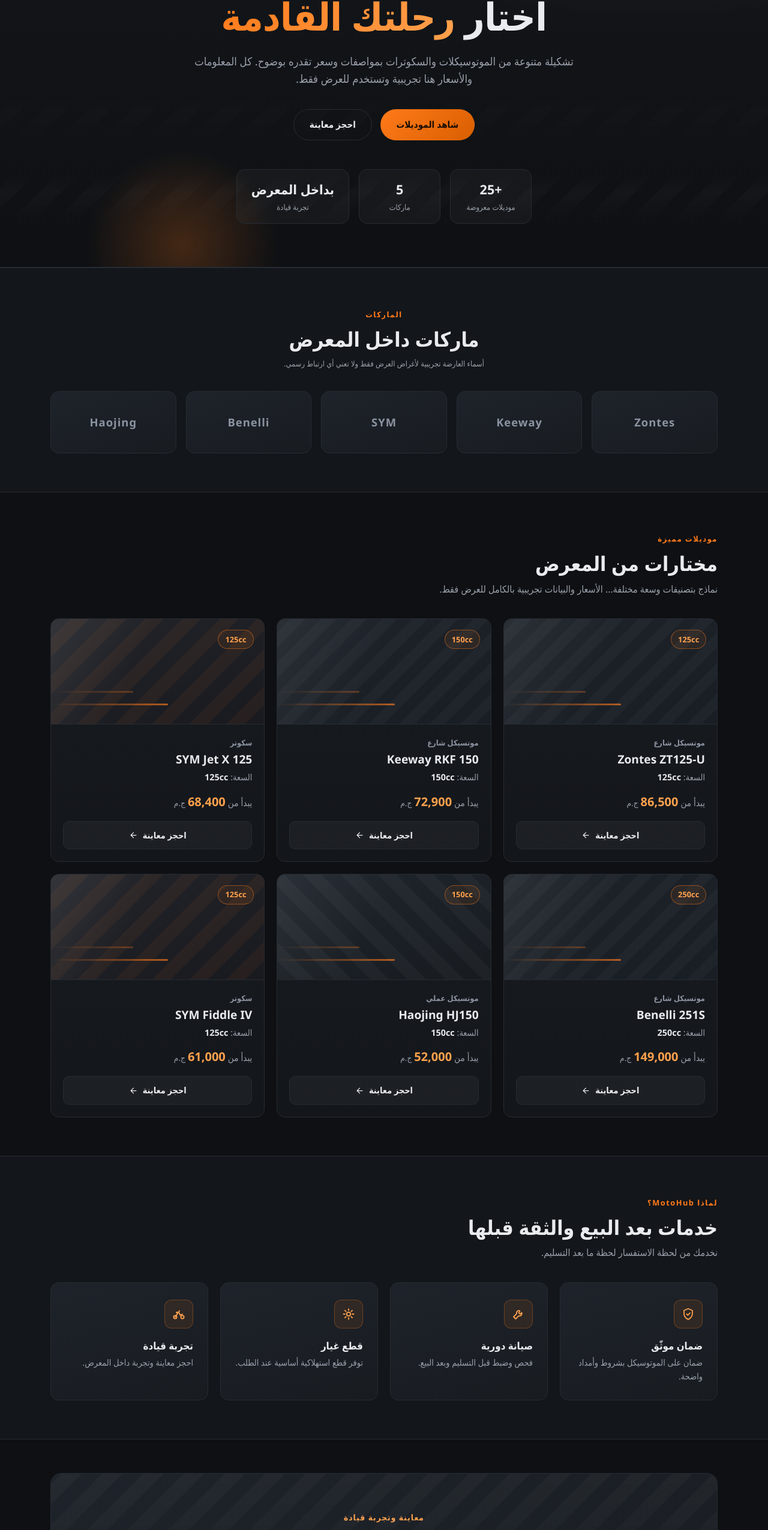
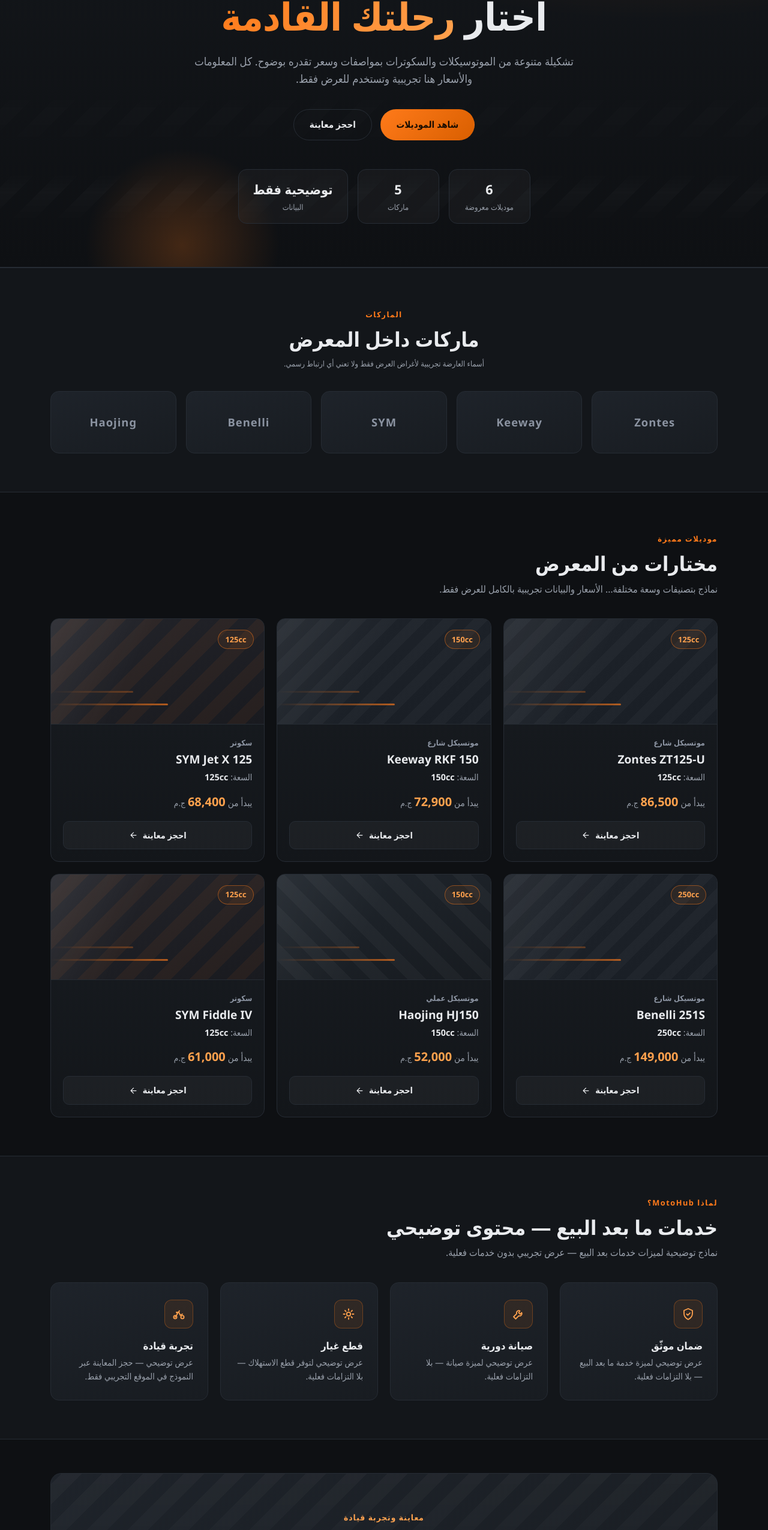
Before and after one commit to AhmeddSamii21/motohub-egypt, a React (Vite) app: page / in a window 1280 px wide. Shown: the part 208-2759 px from the top of the page at 60% size. Built offline with nearby package versions, Linux system fonts and the light colour scheme.

Commit message:
Fix demo copy inconsistencies across hero, features, CTA, and booking form

```diff
--- a/src/components/BookingForm.jsx
+++ b/src/components/BookingForm.jsx
@@ -109,7 +109,8 @@
           <p className="section-kicker">حجز معاينة</p>
           <h2 className="section-title">احجز معاينة في المعرض</h2>
           <p className="section-sub">
-            سجّل بياناتك وسيتواصل معك الفريق لتأكيد الموعد. (نموذج تجريبي ضمن بورتفوليو)
+            نموذج تجريبي ضمن بورتفوليو: عند الإرسال تُرسل بياناتك إلى ورقة Google
+            المرتبطة بهذا العرض — لا يتم تحديد أي موعد فعلًا.
           </p>
         </div>
 
@@ -210,13 +211,14 @@
             </button>
 
             <p className="disclaimer">
-              بياناتك تُرسل مباشرة لأرشيف الحجز الخاص بالمعرض وتُستخدم للتواصل بخصوص موعدك فقط.
+              نموذج تجريبي: إرسال النموذج يرسل البيانات التي أدخلتها إلى ورقة Google
+              المرتبطة بهذا العرض — البيانات للعرض التجريبي فقط.
             </p>
 
             <div aria-live="polite">
               {status === 'success' && (
                 <p className="form-msg form-msg-success" role="status">
-                  ✅ تم إرسال طلب الحجز بنجاح — هنتواصل معك قريب لتأكيد الرحلة.
+                  ✅ تم إرسال الطلب إلى ورقة Google المرتبطة بالعرض التجريبي.
                 </p>
               )}
               {status === 'error' && (
--- a/src/components/CTA.jsx
+++ b/src/components/CTA.jsx
@@ -7,10 +7,10 @@
         <div className="cta-panel">
           <div className="cta-decor" aria-hidden="true" />
           <p className="cta-kicker">معاينة وتجربة قيادة</p>
-          <h2 className="cta-title">حاتز رحلتك؟ احجز معاينة دلوقتي</h2>
+          <h2 className="cta-title">جاهز لرحلتك؟ احجز معاينة دلوقتي</h2>
           <p className="cta-sub">
-            سيب رقمك أو زور المعرض.. فريقنا هيوافيك ويحجزلك تجربة قيادة على الموديل اللي تختاره.
-            (نموذج تجريبي — لا يتم إرسال أي بيانات فعليًا)
+            جرّب نموذج الحجز في العرض: عند الضغط على إرسال تُرسل البيانات التي أدخلتها
+            إلى ورقة Google المرتبطة بهذا المشروع التجريبي — بدون أي حجز أو موعد فعلي.
           </p>
           <div className="cta-actions">
             <a href="#book" className="btn btn-primary">احجز معاينة</a>
--- a/src/components/Features.jsx
+++ b/src/components/Features.jsx
@@ -34,8 +34,10 @@
       <div className="container">
         <div className="section-head">
           <p className="section-kicker">لماذا MotoHub؟</p>
-          <h2 className="section-title">خدمات بعد البيع والثقة قبلها</h2>
-          <p className="section-sub">نخدمك من لحظة الاستفسار لحظة ما بعد التسليم.</p>
+          <h2 className="section-title">خدمات ما بعد البيع — محتوى توضيحي</h2>
+          <p className="section-sub">
+            نماذج توضيحية لميزات خدمات بعد البيع — عرض تجريبي بدون خدمات فعلية.
+          </p>
         </div>
 
         <ul className="features-grid">
--- a/src/components/Hero.jsx
+++ b/src/components/Hero.jsx
@@ -1,3 +1,4 @@
+import { BRANDS, FEATURED_MODELS } from '../data/content'
 import './Hero.css'
 
 function Hero() {
@@ -27,15 +28,15 @@
         <dl className="hero-stats">
           <div>
             <dt>موديلات معروضة</dt>
-            <dd>+25</dd>
+            <dd>{FEATURED_MODELS.length}</dd>
           </div>
           <div>
             <dt>ماركات</dt>
-            <dd>5</dd>
+            <dd>{BRANDS.length}</dd>
           </div>
           <div>
-            <dt>تجربة قيادة</dt>
-            <dd>بداخل المعرض</dd>
+            <dt>البيانات</dt>
+            <dd>توضيحية فقط</dd>
           </div>
         </dl>
       </div>
--- a/src/data/content.js
+++ b/src/data/content.js
@@ -60,22 +60,22 @@
   {
     id: 'warranty',
     title: 'ضمان موثّق',
-    text: 'ضمان على الموتوسيكل بشروط وأمداد واضحة.',
+    text: 'عرض توضيحي لميزة خدمة ما بعد البيع — بلا التزامات فعلية.',
   },
   {
     id: 'maintenance',
     title: 'صيانة دورية',
-    text: 'فحص وضبط قبل التسليم وبعد البيع.',
+    text: 'عرض توضيحي لميزة صيانة — بلا التزامات فعلية.',
   },
   {
     id: 'parts',
     title: 'قطع غيار',
-    text: 'توفر قطع استهلاكية أساسية عند الطلب.',
+    text: 'عرض توضيحي لتوفر قطع الاستهلاك — بلا التزامات فعلية.',
   },
   {
     id: 'test-ride',
     title: 'تجربة قيادة',
-    text: 'احجز معاينة وتجربة داخل المعرض.',
+    text: 'عرض توضيحي — حجز المعاينة عبر النموذج في الموقع التجريبي فقط.',
   },
 ]
 
```
